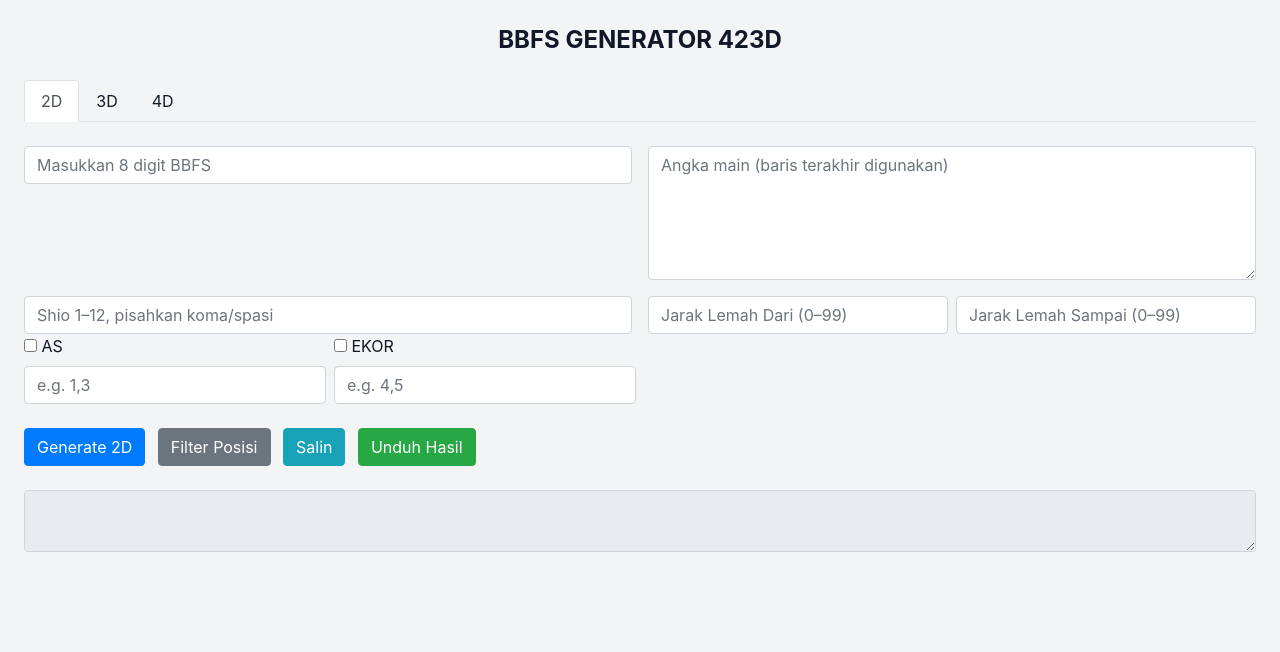
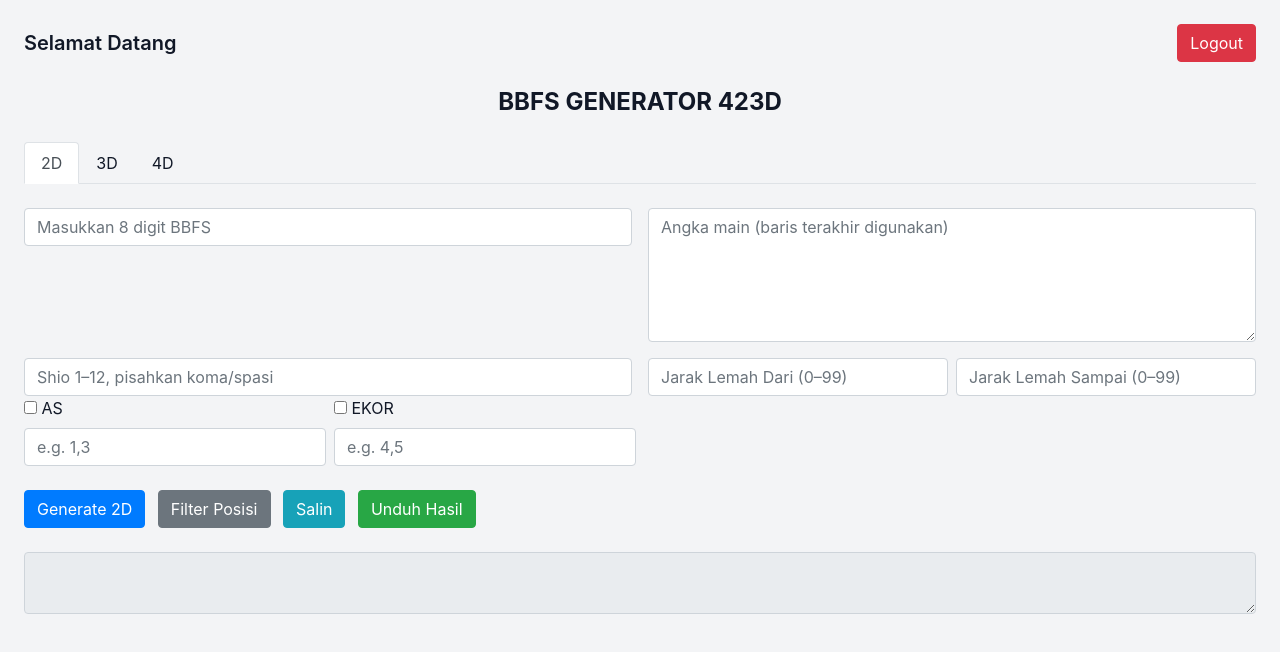
Before and after one commit to abdfajarlaudjeng/finalbbfs, a plain HTML site: page dashboard.html in a window 1280 px wide. Drawn offline with nearby package versions, Linux system fonts and the light colour scheme.

Commit message:
Update dashboard.html

```diff
--- a/dashboard.html
+++ b/dashboard.html
@@ -14,6 +14,12 @@
   </style>
 </head>
 <body class="bg-gray-100 text-gray-900 py-6">
+
+<!-- ✅ Tombol Logout -->
+<div class="w-full flex justify-between items-center px-4 mb-4">
+  <h2 class="text-xl font-semibold">Selamat Datang</h2>
+  <button onclick="logout()" class="btn btn-danger">Logout</button>
+</div>
 
 <div class="container mx-auto px-4">
   <h2 class="text-2xl font-bold mb-4 text-center">BBFS GENERATOR 423D</h2>
@@ -210,6 +216,17 @@ function downloadOutput(mode){
   const a=document.createElement('a');
   a.href=url; a.download=`bbfs-${mode}.txt`; a.click();
 }
+function logout() {
+    if (typeof firebase !== "undefined" && firebase.auth) {
+      firebase.auth().signOut().then(() => {
+        window.location.href = "index.html";
+      }).catch((error) => {
+        alert("Gagal logout: " + error.message);
+      });
+    } else {
+      window.location.href = "index.html";
+    }
+  }
 </script>
 
 <!-- Bootstrap JS (untuk tabs) -->
```
